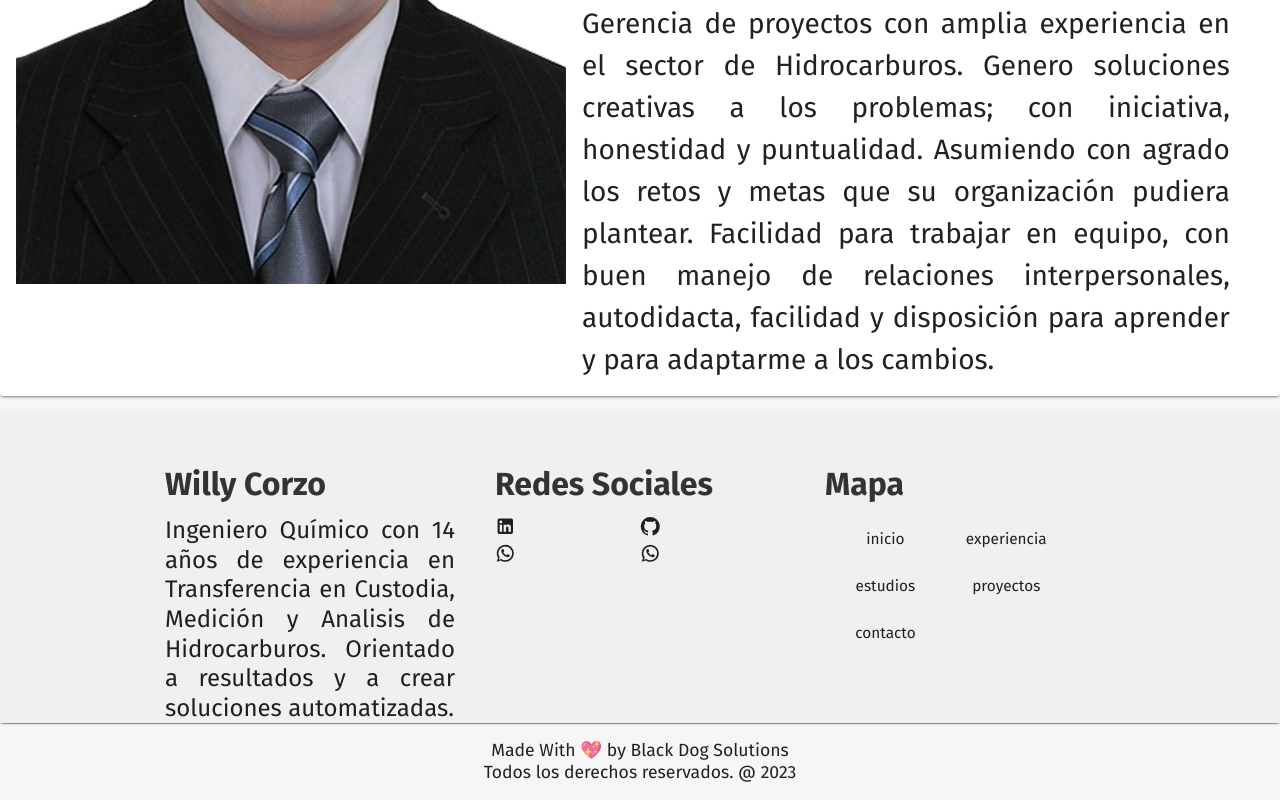
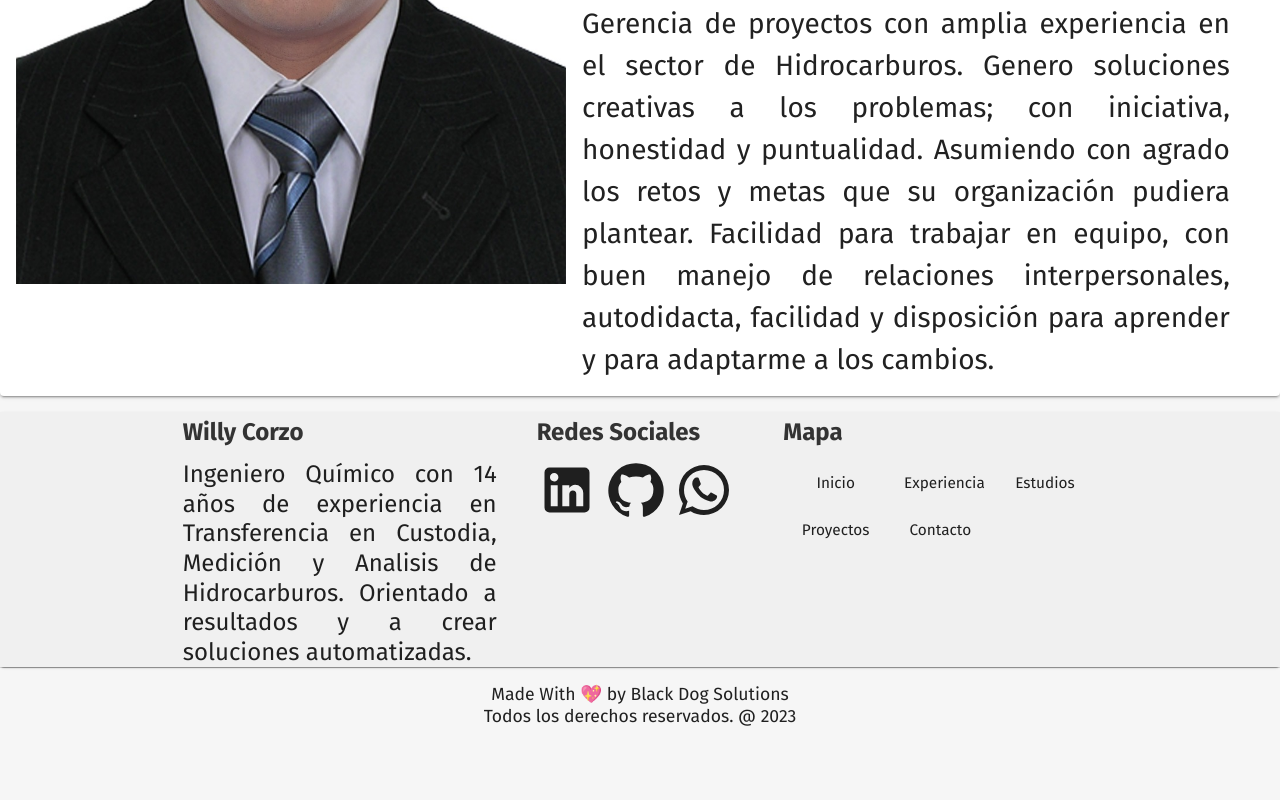
Before and after one commit to willyto3/PortfolioV2, a React (Vite) app: page / in a window 1280 px wide. Shown: the part 454-1254 px from the top of the page. After the commit the page ends 1198 px from the top, so only its background shows below. Built offline with nearby package versions, Linux system fonts and the light colour scheme.

Commit message:
Finalizado el Footer

```diff
--- a/src/components/Footer.jsx
+++ b/src/components/Footer.jsx
@@ -14,10 +14,9 @@ import {
   Tab,
   Tabs,
   Typography,
+  capitalize,
   useTheme,
 } from '@mui/material'
-
-import FlexBetween from './FlexBetween'
 
 import { useState } from 'react'
 
@@ -57,17 +56,17 @@ const Footer = () => {
       >
         <Grid
           container
-          pt='1rem'
           mt='1rem'
-          spacing={5}
+          spacing={1}
           alignContent='center'
           justifyContent='center'
+          gap='2rem'
           sx={{ backgroundColor: neutralLigth }}
         >
-          <Grid item xs={3}>
+          <Grid item xs={10} sm={3}>
             <Typography
               fontWeight='bold'
-              fontSize='clamp(2rem, 2rem, 3.3rem)'
+              fontSize='clamp(1.5rem, 1.5rem, 2rem)'
               lineHeight='1'
               component='div'
               color={dark}
@@ -95,54 +94,44 @@ const Footer = () => {
             </Typography>
           </Grid>
 
-          <Grid item xs={3}>
+          <Grid item xs={10} sm={2}>
             <Typography
               fontWeight='bold'
-              fontSize='clamp(2rem, 2rem, 3.3rem)'
+              fontSize='clamp(1.5rem, 1.5rem, 2rem)'
               lineHeight='1'
               component='div'
               color={dark}
               mb='1rem'
               sx={{
                 flexGrow: 1,
-                '&:hover': {
-                  color: principal,
-                  cursor: 'pointer',
-                },
               }}
             >
               Redes Sociales
             </Typography>
             <Grid container>
-              <Grid item xs={6}>
-                <LinkedInIcon />
+              <Grid item xs={4}>
+                <LinkedInIcon sx={{ fontSize: 60 }} />
               </Grid>
-              <Grid item xs={6}>
-                <GitHubIcon />
+              <Grid item xs={4}>
+                <GitHubIcon sx={{ fontSize: 60 }} />
               </Grid>
-              <Grid item xs={6}>
-                <WhatsAppIcon />
+              <Grid item xs={4}>
+                <WhatsAppIcon sx={{ fontSize: 60 }} />
               </Grid>
-              <Grid item xs={6}>
-                <WhatsAppIcon />
-              </Grid>
+
             </Grid>
           </Grid>
 
-          <Grid item xs={3}>
+          <Grid item xs={10} sm={3}>
             <Typography
               fontWeight='bold'
-              fontSize='clamp(2rem, 2rem, 3.3rem)'
+              fontSize='clamp(1.5rem, 1.5rem, 2rem)'
               lineHeight='1'
               component='div'
               color={dark}
               mb='1rem'
               sx={{
                 flexGrow: 1,
-                '&:hover': {
-                  color: principal,
-                  cursor: 'pointer',
-                },
               }}
             >
               Mapa
@@ -151,7 +140,7 @@ const Footer = () => {
               {/* //? NAVEGACION POR ITEMS*/}
 
               {navItems.map(item => (
-                <Grid item xs={5} key={item}>
+                <Grid item xs={4} key={item}>
                   <ListItem disablePadding>
                     <ListItemButton
                       sx={{ textAlign: 'center' }}
@@ -170,7 +159,7 @@ const Footer = () => {
                             },
                           }}
                         >
-                          {item}
+                          {capitalize(item) }
                         </Typography>
                       </ListItemText>
                     </ListItemButton>
```
